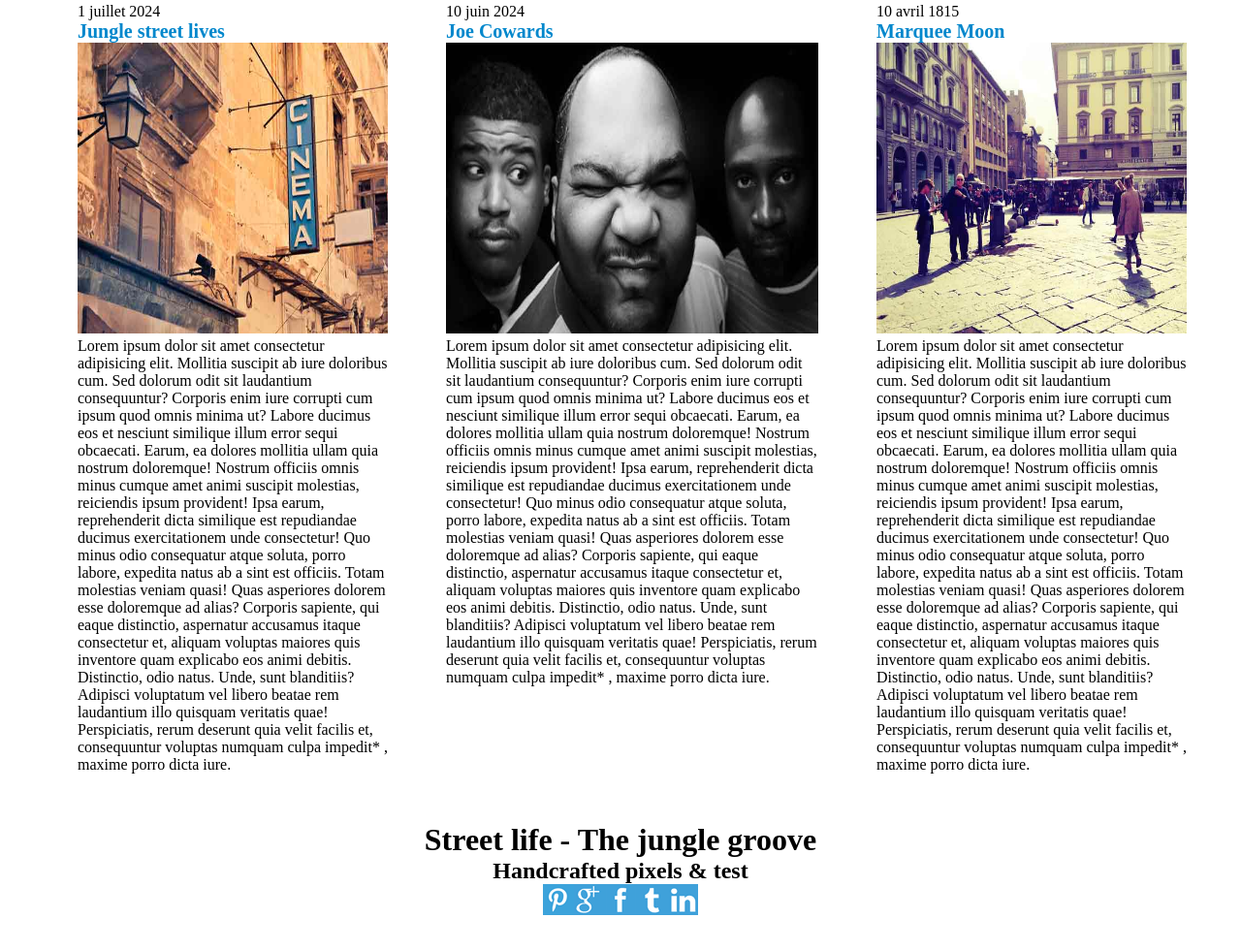
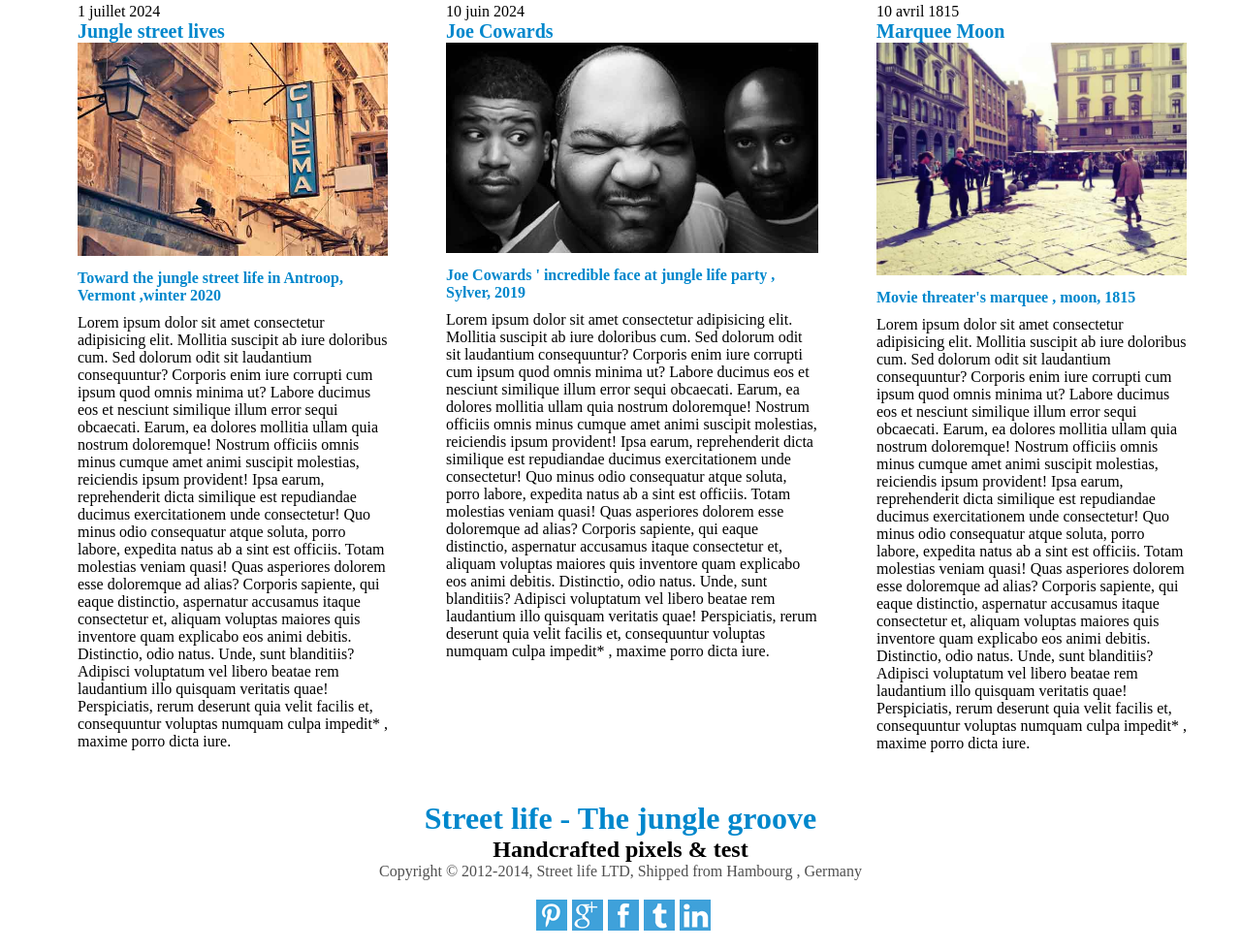
Before and after one commit to Drichdev/Gabarait, a plain HTML site: page index.html in a window 1280 px wide. Shown: the part 205-1185 px from the top of the page at 97% size. Drawn offline with Linux system fonts and the light colour scheme.

Commit message:
responsive

```diff
--- a/index.html
+++ b/index.html
@@ -27,7 +27,9 @@
             <p>1 juillet 2024</p>
             <h2>Jungle street lives</h2>
             <img src="assets/cinema.jpg" alt="">
-            <p id="one-title"></p>
+            <p id="one-title">Toward the jungle street  life in Antroop, Vermont
+                ,winter 2020
+            </p>
             <p>Lorem ipsum dolor sit amet consectetur adipisicing elit. Mollitia suscipit ab iure doloribus cum.
                 Sed dolorum odit sit laudantium consequuntur? Corporis enim iure corrupti cum ipsum quod omnis minima ut?
             Labore ducimus eos et nesciunt similique illum error sequi obcaecati. Earum, ea dolores mollitia
@@ -47,7 +49,9 @@
             <p>10 juin 2024</p>
             <h2>Joe Cowards</h2>
             <img src="assets/picture.jpg" alt="">
-            <p id="two-title"></p>
+            <p id="two-title">Joe Cowards ' incredible face at jungle life
+                party , Sylver, 2019
+            </p>
             <p>Lorem ipsum dolor sit amet consectetur adipisicing elit. Mollitia suscipit ab iure doloribus cum.
                 Sed dolorum odit sit laudantium consequuntur? Corporis enim iure corrupti cum ipsum quod omnis minima ut?
             Labore ducimus eos et nesciunt similique illum error sequi obcaecati. Earum, ea dolores mollitia
@@ -68,7 +72,9 @@
             <p>10 avril 1815</p>
             <h2>Marquee Moon</h2>
             <img src="assets/image.jpg" alt="">
-            <p id="three-title"></p>
+            <p id="three-title">
+                Movie threater's marquee , moon, 1815
+            </p>
             <p>Lorem ipsum dolor sit amet consectetur adipisicing elit. Mollitia suscipit ab iure doloribus cum.
                 Sed dolorum odit sit laudantium consequuntur? Corporis enim iure corrupti cum ipsum quod omnis minima ut?
             Labore ducimus eos et nesciunt similique illum error sequi obcaecati. Earum, ea dolores mollitia
@@ -89,7 +95,7 @@
     <footer>
         <h1>Street life - The jungle groove</h1>
         <h2>Handcrafted pixels & test</h2>
-        <p></p>
+        <p>Copyright &copy 2012-2014, Street life LTD, Shipped from Hambourg , Germany</p>
         <div class="log">
             <img src="assets/pinterest.png" alt="">
             <img src="assets/google.png" alt="">
--- a/styles.css
+++ b/styles.css
@@ -1,6 +1,7 @@
 :root{
     --bleu: #0087cc;
     --blanc: white;
+    --gris: rgb(80, 80, 80);
 }
 *{
     margin: 0;
@@ -49,6 +50,12 @@ header .head-bottom ul li:nth-child(5){
     margin-right: 30px;
 }
 
+#one-title, #two-title, #three-title{
+    margin: 10px 0;
+    color: var(--bleu);
+    font-weight: bold;
+}
+
 main{
     display: flex;
     padding: 50px;
@@ -59,13 +66,20 @@ main{
 }
 .one img, .three img{
     width: 25vw;
-    height: 300px;
     background-size: cover;
 }
 
+.one img{
+    max-height: 400px;
+
+}
+.three img{
+    max-height: 350px;
+
+}
 .two img{
     width: 30vw;
-    height: 300px;
+    max-height: 300px;
     background-size: cover;
 }
 
@@ -79,8 +93,39 @@ footer{
     align-items: center;
     margin-bottom: 20px;
 }
+footer h1{
+    color: var(--bleu);
+}
+footer h2{
+    font-weight: bold;
+}
 
+footer p {
+    margin-bottom: 20px;
+    color: var(--gris);
+}
+
+.log img{
+    margin-left: 5px;
+}
 .log{
     display: flex;
     align-items: center;
 }
+
+@media screen and (max-width: 800px) {
+    header{
+        width: 100%;
+    }
+    main{
+        width: 95%;
+        padding: 20px;
+    }
+    .one, .two, .three{
+        margin: 0 10px;
+    }
+
+    footer{
+        margin-top: 50px;
+    }
+}
```
